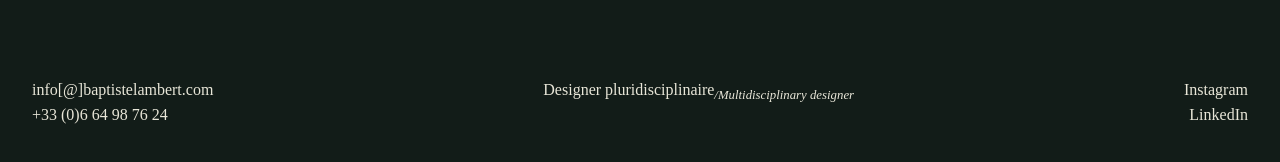
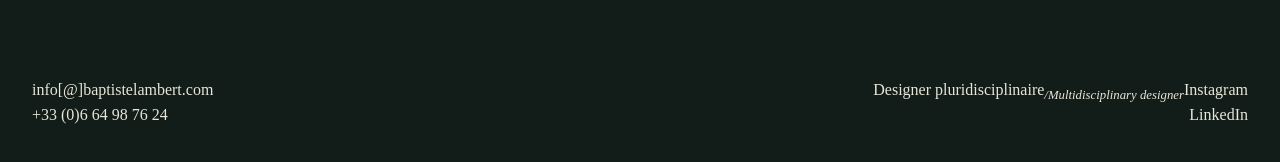
Before and after one commit to BaptisteLambertDesign/baptistelambert.github.io, a plain HTML site: page projet.html in a window 1280 px wide. Shown: the part 348-510 px from the top of the page. Drawn offline with Linux system fonts and the light colour scheme; a web font is replaced by a local one.

Commit message:
Update projet.html

```diff
--- a/projet.html
+++ b/projet.html
@@ -124,6 +124,7 @@
     }
 
     .footer-left {
+      flex: 1 1 200px;
       margin: 1rem 0;
       text-align: left;
     }
```
